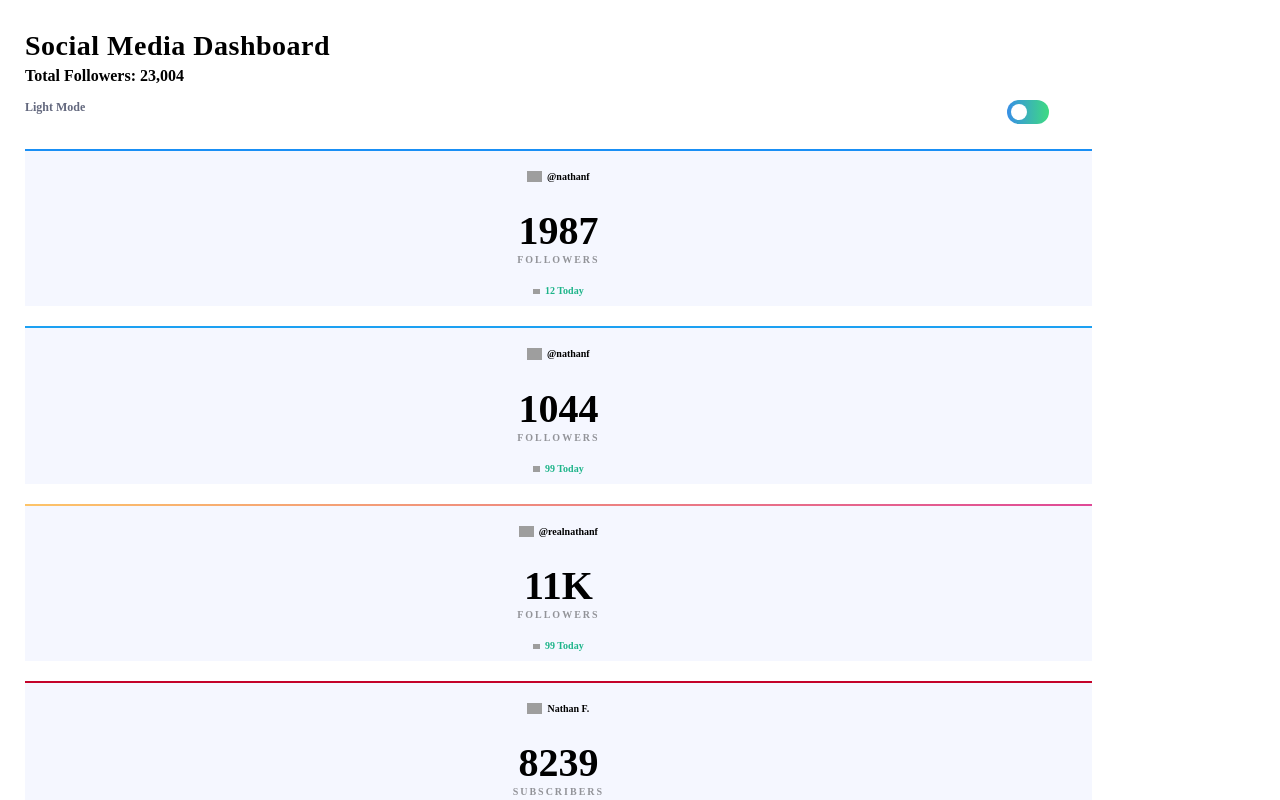
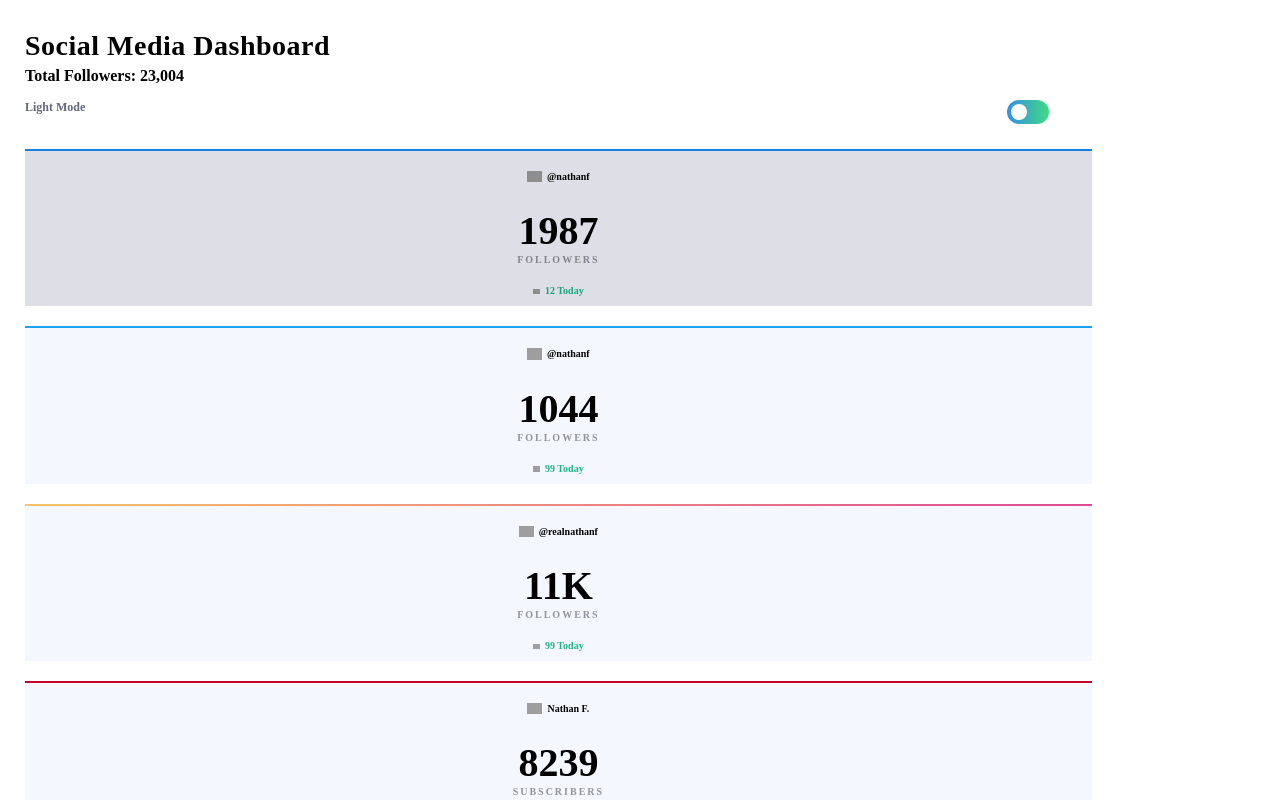
Before and after one commit to olesiaMartushkanova/social-media-dashboard, a React app: page / in a window 1280 px wide. In both pictures the pointer is over the element 558 px from the left and 227 px from the top of the page. Shown: the top 800 px of the page. Built offline with nearby package versions, Linux system fonts and the light colour scheme; grey boxes are pictures that could not be loaded.

Commit message:
impr card style

```diff
--- a/src/components/Base/Card/Card.module.scss
+++ b/src/components/Base/Card/Card.module.scss
@@ -6,6 +6,15 @@
   background-color: $very-pale-blue;
   box-sizing: border-box;
   color: $black;
+  cursor: pointer;
+}
+
+.card:hover {
+  filter: brightness(90%);
+}
+
+.cardDark:hover {
+  filter: brightness(120%);
 }
 
 .cardDark {
```
